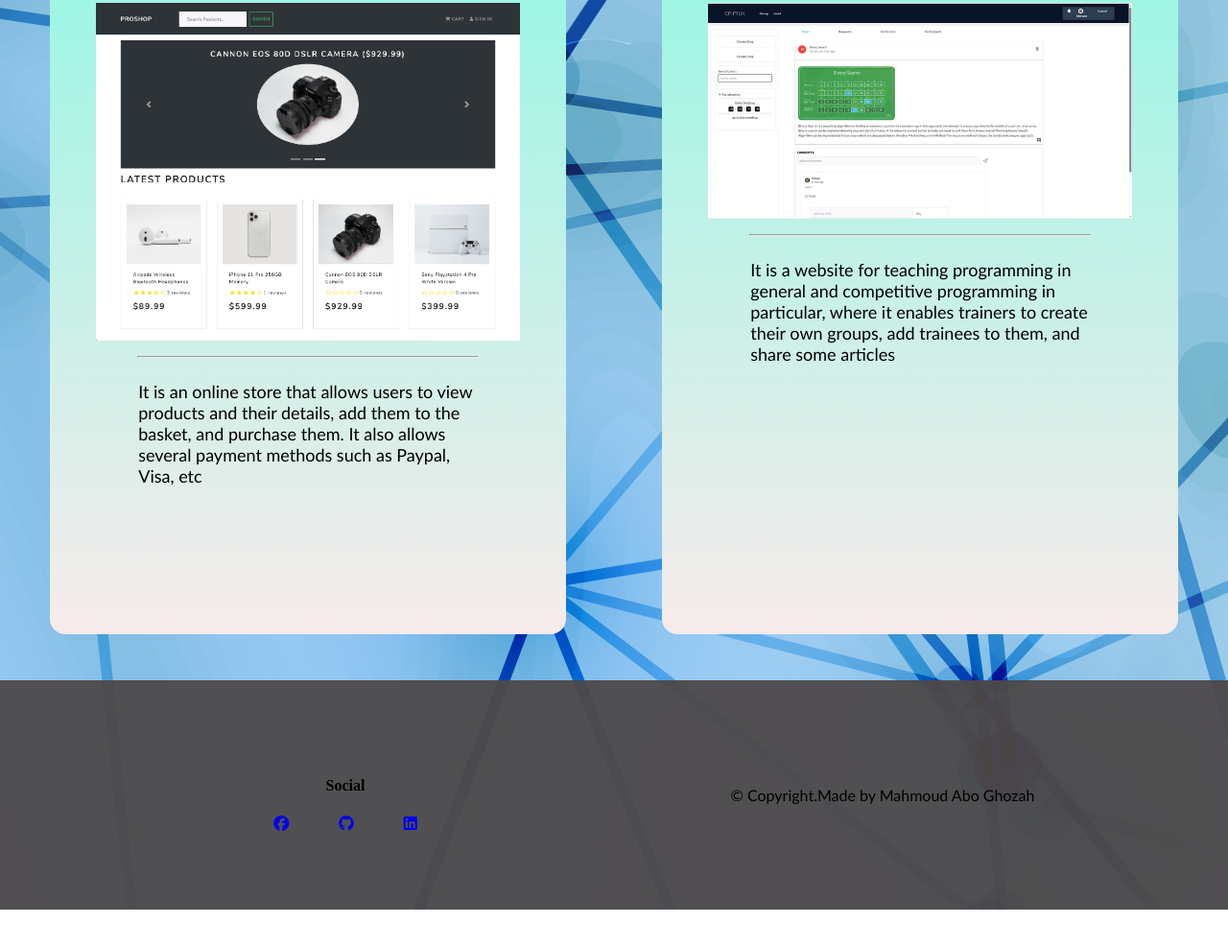
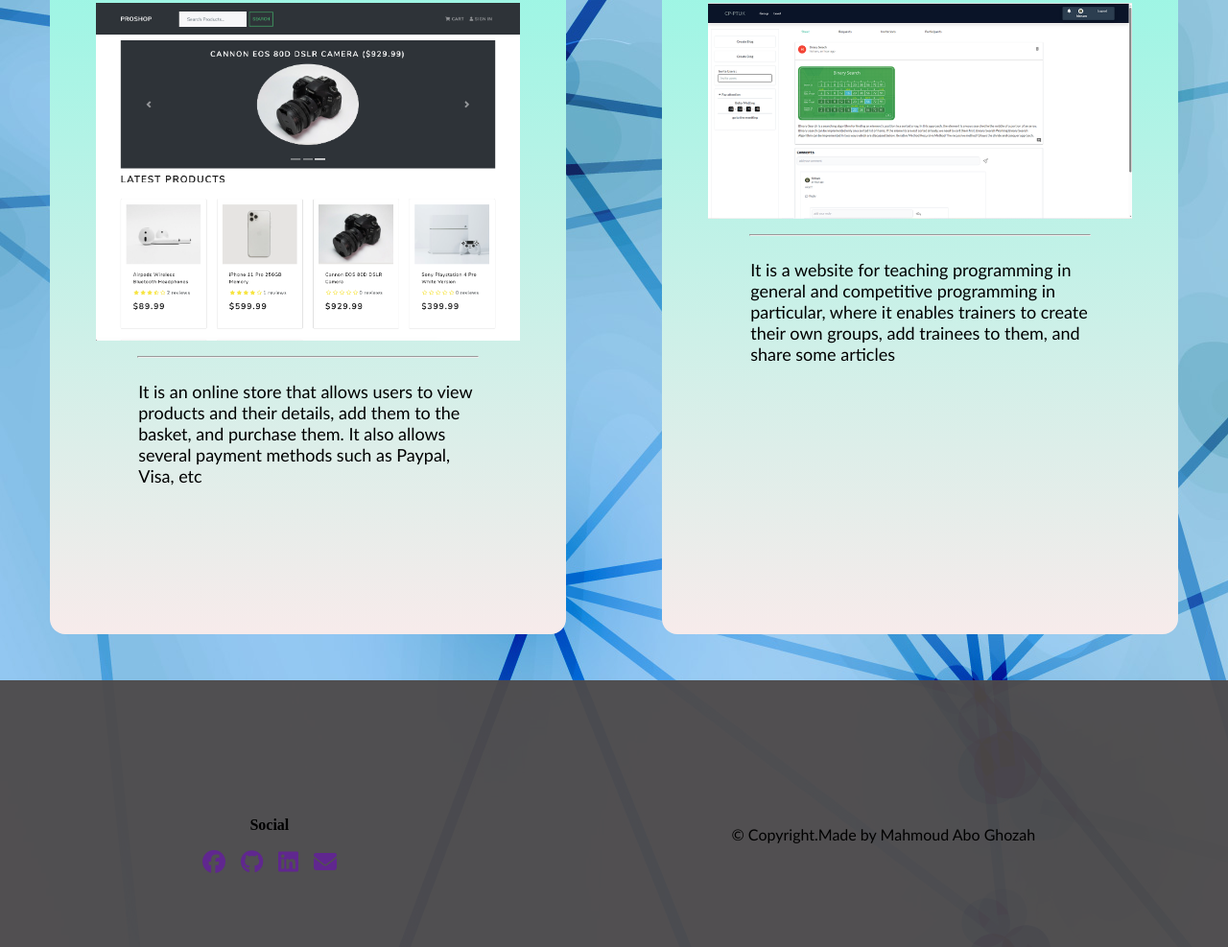
Before and after one commit to moodgoza/Portfolio, a plain HTML site: page index.html in a window 1280 px wide. Shown: the part 2802-3789 px from the top of the page at 96% size. Before the commit the page ends 3750 px from the top, so only its background shows below. Drawn offline with Linux system fonts and the light colour scheme.

Commit message:
new_commit

```diff
--- a/index.html
+++ b/index.html
@@ -80,7 +80,7 @@
               </div>
 
               <div>
-                <div style="width: 50%">
+                <div style="width: 70%">
                   <span> Java Script </span>
                 </div>
               </div>
@@ -120,7 +120,7 @@
                   <span> SQL </span>
                 </div>
               </div>
-              <h4>An other skills</h4>
+              <h4>Other skills</h4>
 
               <div>
                 <div style="width: 80%">
@@ -278,16 +278,18 @@
           <a
             href="https://www.facebook.com/profile.php?id=100005531112600"
             target="_blank"
-            ><i class="fa-brands fa-facebook"></i
+            ><i class="fa-brands fa-facebook fa-bounce fa-xl"></i
           ></a>
           <a href="https://github.com/moodgoza" target="_blank"
-            ><i class="fa-brands fa-github"></i
+            ><i class="fa-brands fa-github fa-bounce fa-xl"></i
           ></a>
           <a
             href="https://www.linkedin.com/in/mahmmod-abo-ghoza-983903207/"
             target="_blank"
-            ><i class="fa-brands fa-linkedin"></i
-          ></a></section>
+            ><i class="fa-brands fa-linkedin fa-bounce fa-xl"></i
+          ></a>
+          <a href="mailto:moodghoz@gmail.com" target="_blank"><i class="fa-sharp fa-solid fa-envelope fa-bounce fa-xl"></i></a>
+        </section>
         </section>
 
         <section id="copy"><span> &copy; Copyright.Made by Mahmoud Abo Ghozah</span></section>
--- a/portfolio.css
+++ b/portfolio.css
@@ -162,7 +162,7 @@ section {
 
 #lang-and-fram > h4 {
   display: flex;
-  justify-content: center;
+
   font-family: "Gill Sans", "Gill Sans MT", Calibri, "Trebuchet MS", sans-serif;
   font-size: large;
   background-color: rgb(255, 255, 255, 0);
@@ -325,17 +325,21 @@ html {
   max-height: 100%;
 }
 
+footer  a {
+  color: #60278f;
+}
 footer {
-  height: 10%;
-  display: grid;
-  grid-template-columns: 1fr 1fr;
-  padding: 5rem;
+  height: 20rem;
+  display: flex;
+  justify-content: space-around;
+  align-items: center;
+  flex-wrap: wrap;
   background-color: rgb(77, 73, 73, 0.95);
 }
 
 #social > section {
   display: flex;
-  gap: 10%;
+  gap: 1rem;
   justify-content: center;
 }
 
@@ -348,6 +352,7 @@ footer {
 #copy > span {
   font-family: "Gill Sans", "Gill Sans MT", Calibri, "Trebuchet MS", sans-serif;
 }
+
 #social > h4 {
   display: flex;
   justify-content: center;
@@ -438,11 +443,3 @@ footer {
     gap: 100px;
   }
 }
-
-@media (max-width: 500px) {
-  footer {
-    grid-template-columns: 1fr;
-    gap: 1rem;
-
-  }
-}
```
